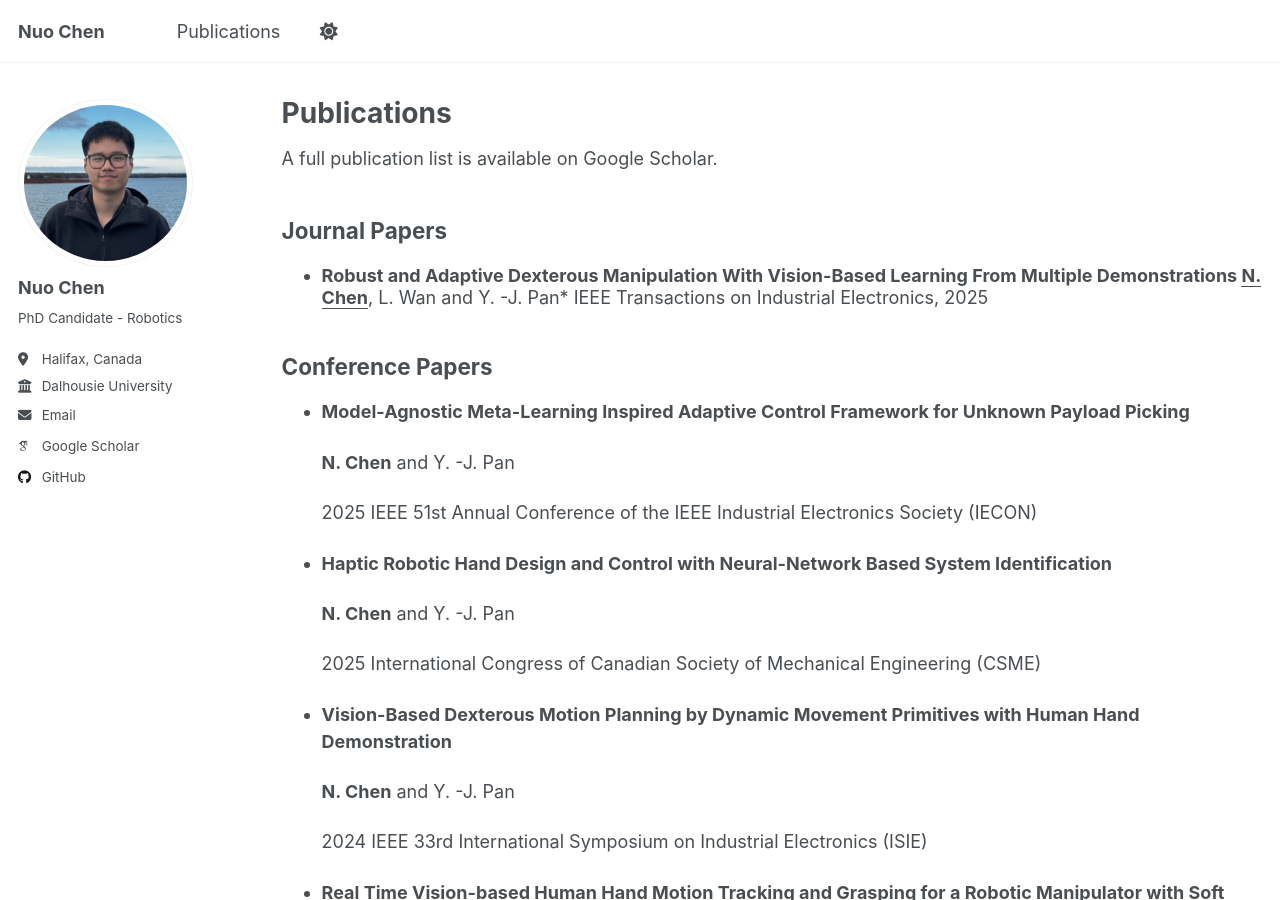
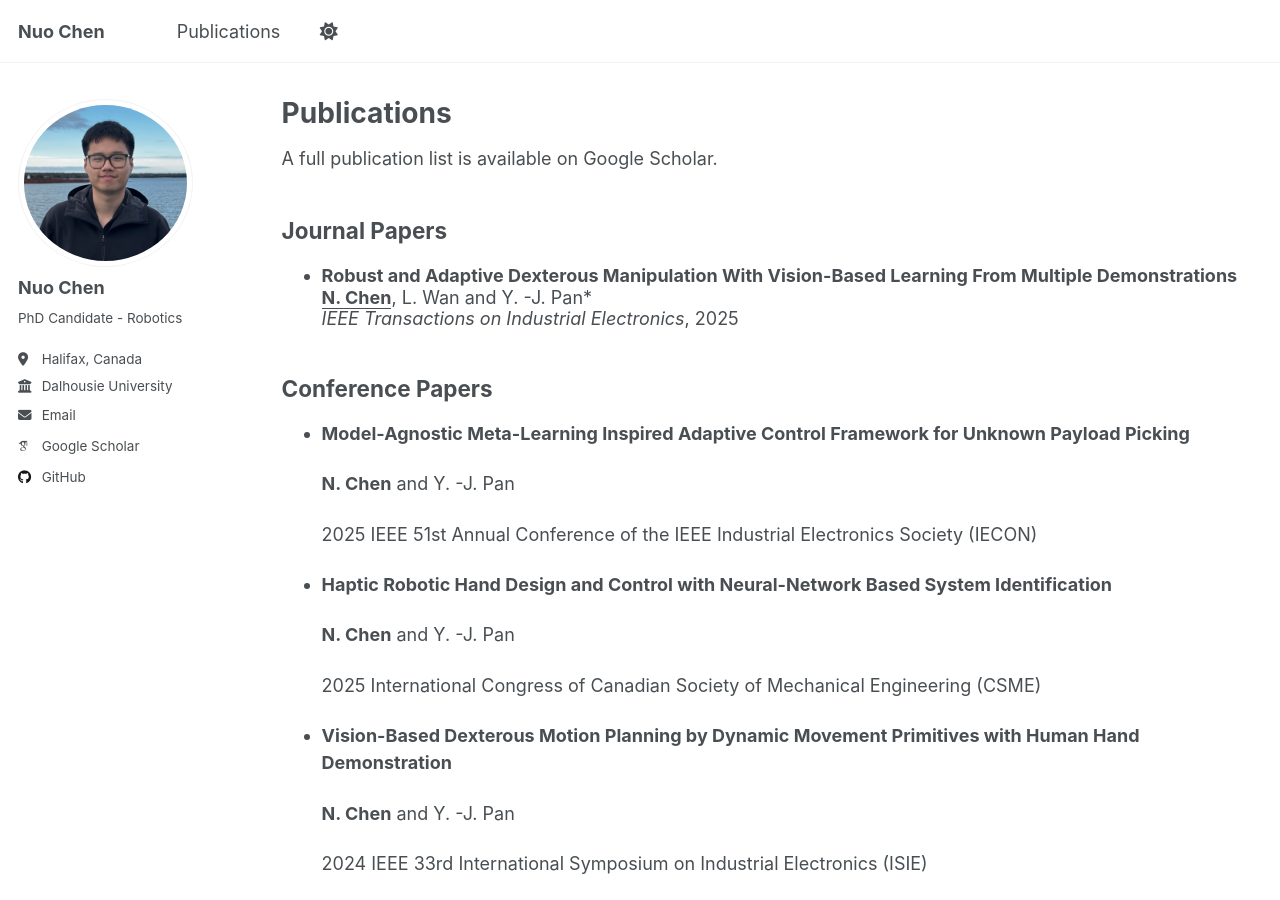
Before and after one commit to NuoChen1999/nuochen1999.github.io, a Jekyll site: the page built from _pages/publications.md, in a window 1280 px wide and 900 px high. Built offline with Jekyll 4.4.1, drawn with Linux system fonts in a browser that asks for light colours; some web fonts are replaced; a script that is not in the unit is left out; part of the change alters nothing that is shown.

Commit message:
Update publications.md

```diff
--- a/_pages/publications.md
+++ b/_pages/publications.md
@@ -8,14 +8,13 @@ author_profile: true
 <p>A full publication list is available on <a href="https://scholar.google.ca/citations?user=LAkiYFAAAAAJ&hl=en" style="text-decoration: none; color: inherit;">Google Scholar</a>.</p>
 
 ## Journal Papers
-- <p style="line-height: 1.2;">
-    <a href="https://ieeexplore.ieee.org/document/10774182" style="text-decoration: none; color: inherit; font-weight: bold;">
-    Robust and Adaptive Dexterous Manipulation With Vision-Based Learning From Multiple Demonstrations
-    </a>
-
-    <u><strong>N. Chen</strong></u>, L. Wan and Y. -J. Pan*
-
-    IEEE Transactions on Industrial Electronics, 2025
+- <p style="line-height: 1.2; margin: 0;">
+      <a href="https://ieeexplore.ieee.org/document/10774182"
+         style="text-decoration: none; color: inherit; font-weight: bold;">
+        Robust and Adaptive Dexterous Manipulation With Vision-Based Learning From Multiple Demonstrations
+      </a><br>
+      <u><strong>N. Chen</strong></u>, L. Wan and Y. -J. Pan*<br>
+      <em>IEEE Transactions on Industrial Electronics</em>, 2025
   </p>
 
 
```
